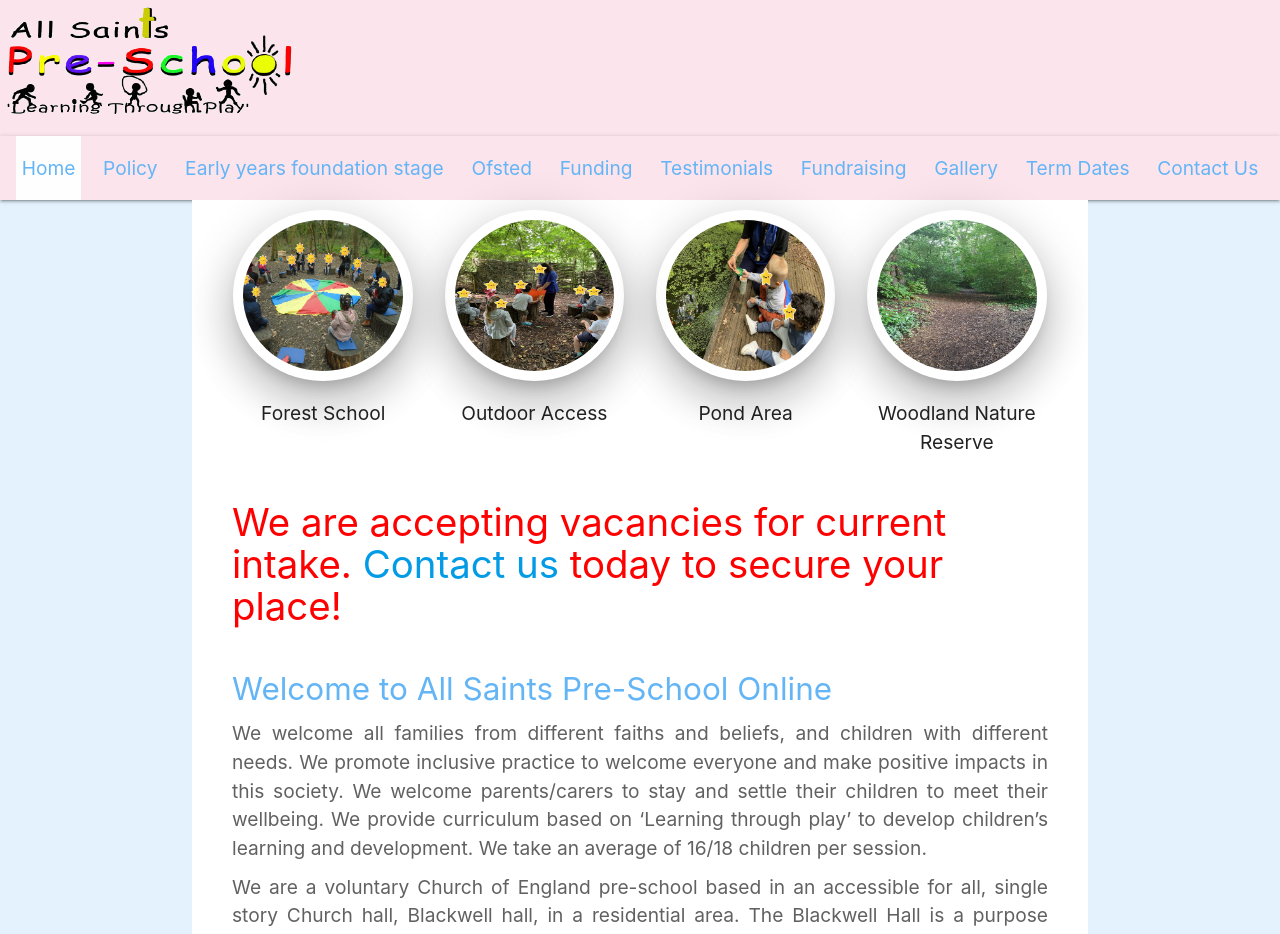
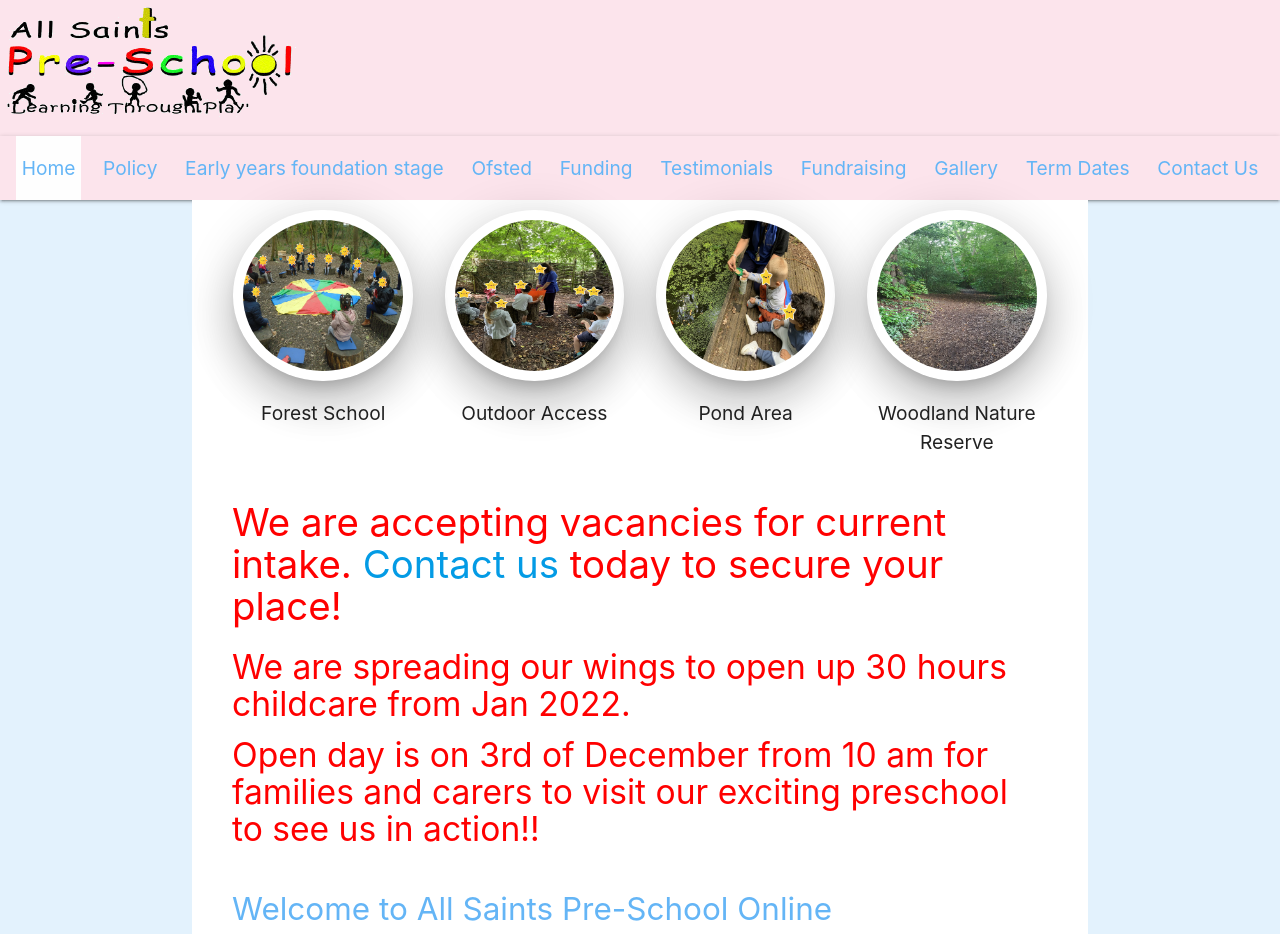
Before and after one commit to rajgthub/appdevdep, a React (Create React App) app: page / in a window 1280 px wide. Shown: the top 934 px of the page. Built offline with nearby package versions, Linux system fonts and the light colour scheme.

Commit message:
Added childcare message.

```diff
--- a/src/components/Header/Header.css
+++ b/src/components/Header/Header.css
@@ -16,7 +16,12 @@
   display: flex !important;
   justify-content: space-evenly;
 }
-
+.bottom_message{
+  font-size: 1.75rem;
+}
+.bottom_top_paragraph{
+  margin-bottom: 0.75rem;
+}
 @media only screen and (max-width: 993px) {
   .flex-nav {
     display: none !important;
--- a/src/components/VacancyAlert.js
+++ b/src/components/VacancyAlert.js
@@ -7,6 +7,14 @@ export default function VacancyAlert() {
         We are accepting vacancies for current intake.{" "}
         <Link to="Contactus"> Contact us </Link>today to secure your place!
       </h6>
+      <h5 className="bottom_message">
+        <p className="bottom_top_paragraph">
+          We are spreading our wings to open up 30 hours childcare from Jan 2022.
+        </p>
+        <p>
+          Open day is on 3rd of December from 10 am for families and carers to visit our exciting preschool to see us in action!!
+        </p>
+      </h5>
     </div>
   );
 }
```
